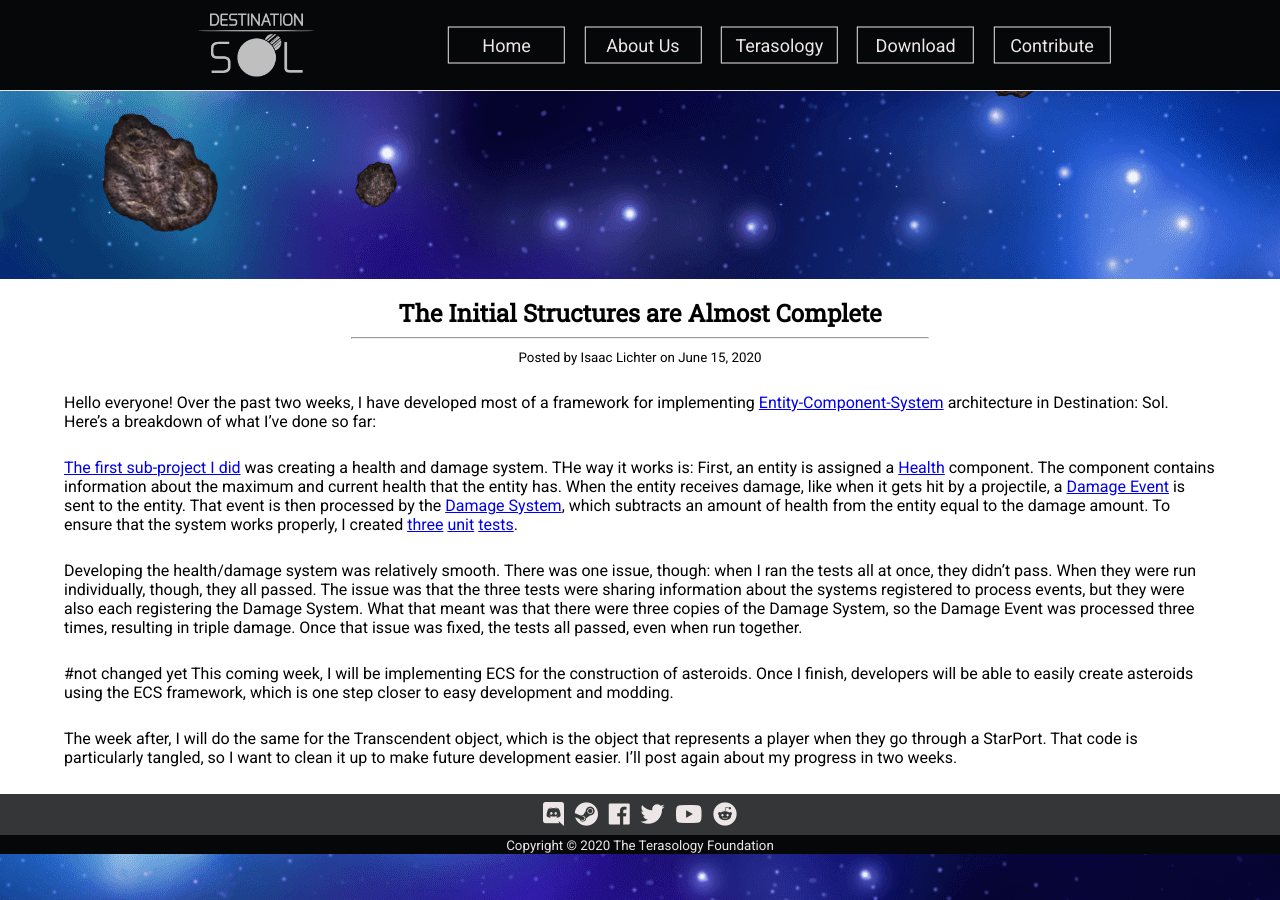
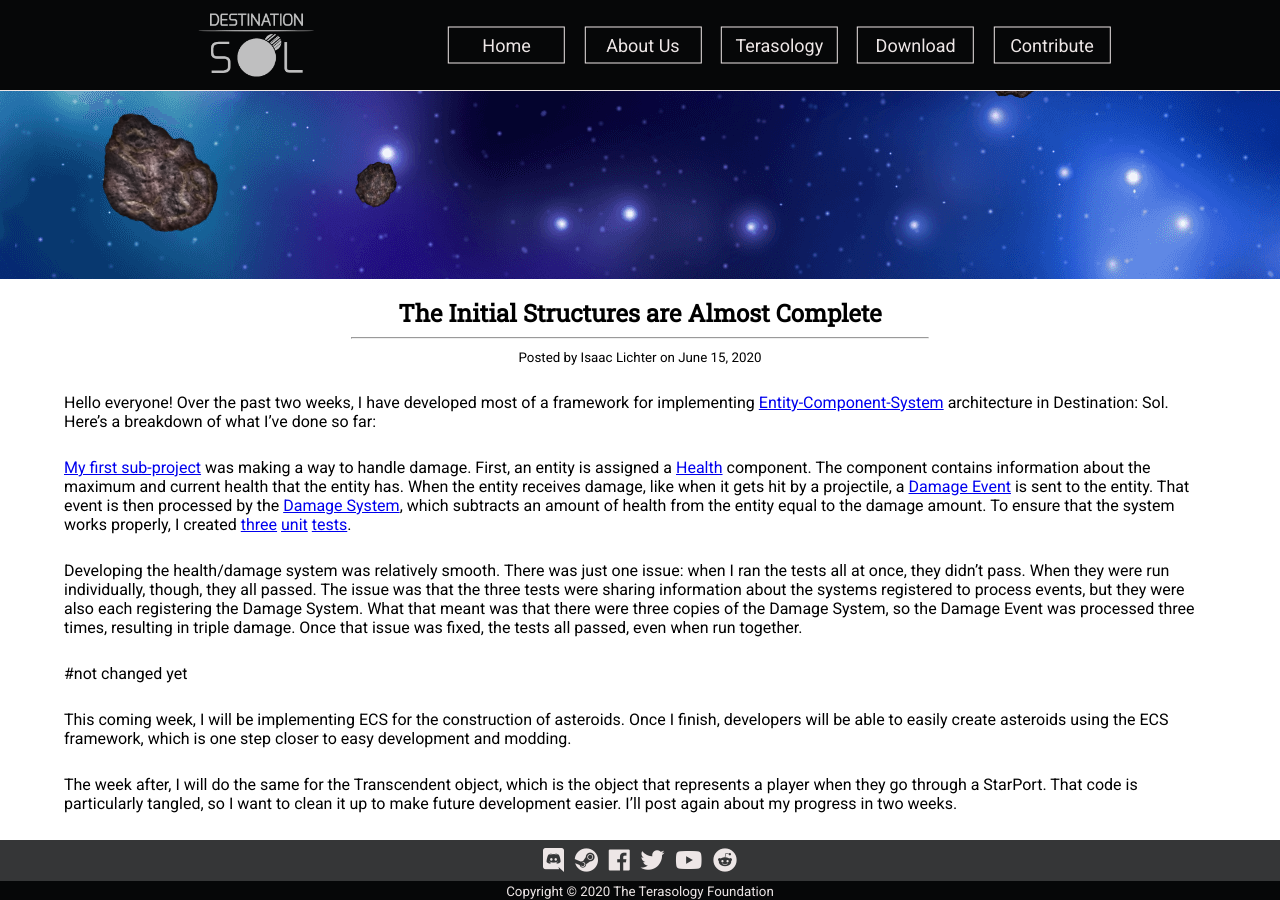
Before and after one commit to DestinationSol/DestinationSol.github.io, a Jekyll site: the page built from _posts/2020-06-15-core-entity-structure.md, in a window 1280 px wide and 900 px high, scrolled down 396 px. Built offline with Jekyll 4.4.1, drawn with Linux system fonts in a browser that asks for light colours; nearby versions of some CDN libraries.

Commit message:
minor edits

```diff
--- a/_posts/2020-06-15-core-entity-structure.md
+++ b/_posts/2020-06-15-core-entity-structure.md
@@ -9,12 +9,14 @@ parallax: true
 
 Hello everyone! Over the past two weeks, I have developed most of a framework for implementing [Entity-Component-System](https://github.com/MovingBlocks/Terasology/wiki/Entity-System-Architecture) architecture in Destination: Sol. Here's a breakdown of what I've done so far:
 
-[The first sub-project I did](https://github.com/MovingBlocks/DestinationSol/pull/515/files) was creating a health and damage system. THe way it works is: First, an entity is assigned a [Health](https://github.com/IsaacLic/DestinationSol/blob/ecsImplementation/engine/src/main/java/org/destinationsol/components/Health.java) component. The component contains information about the maximum and current health that the entity has. When the entity receives damage, like when it gets hit by a projectile, a [Damage Event](https://github.com/IsaacLic/DestinationSol/blob/ecsImplementation/engine/src/main/java/org/destinationsol/events/DamageEvent.java) is sent to the entity. That event is then processed by the [Damage System](https://github.com/IsaacLic/DestinationSol/blob/ecsImplementation/engine/src/main/java/org/destinationsol/systems/DamageSystem.java), which subtracts an amount of health from the entity equal to the damage amount. To ensure that the system works properly, I created [three](https://github.com/IsaacLic/DestinationSol/blob/ecsImplementation/engine/src/test/java/org/destinationsol/systems/DamageSystemTests/OnDamageTest.java) [unit](https://github.com/IsaacLic/DestinationSol/blob/ecsImplementation/engine/src/test/java/org/destinationsol/systems/DamageSystemTests/NonNegativeHealthTest.java) [tests](https://github.com/IsaacLic/DestinationSol/blob/ecsImplementation/engine/src/test/java/org/destinationsol/systems/DamageSystemTests/NonNegativeDamageTest.java).
+[My first sub-project](https://github.com/MovingBlocks/DestinationSol/pull/515/files) was making a way to handle damage. First, an entity is assigned a [Health](https://github.com/IsaacLic/DestinationSol/blob/ecsImplementation/engine/src/main/java/org/destinationsol/components/Health.java) component. The component contains information about the maximum and current health that the entity has. When the entity receives damage, like when it gets hit by a projectile, a [Damage Event](https://github.com/IsaacLic/DestinationSol/blob/ecsImplementation/engine/src/main/java/org/destinationsol/events/DamageEvent.java) is sent to the entity. That event is then processed by the [Damage System](https://github.com/IsaacLic/DestinationSol/blob/ecsImplementation/engine/src/main/java/org/destinationsol/systems/DamageSystem.java), which subtracts an amount of health from the entity equal to the damage amount. To ensure that the system works properly, I created [three](https://github.com/IsaacLic/DestinationSol/blob/ecsImplementation/engine/src/test/java/org/destinationsol/systems/DamageSystemTests/OnDamageTest.java) [unit](https://github.com/IsaacLic/DestinationSol/blob/ecsImplementation/engine/src/test/java/org/destinationsol/systems/DamageSystemTests/NonNegativeHealthTest.java) [tests](https://github.com/IsaacLic/DestinationSol/blob/ecsImplementation/engine/src/test/java/org/destinationsol/systems/DamageSystemTests/NonNegativeDamageTest.java).
 
-Developing the health/damage system was relatively smooth. There was one issue, though: when I ran the tests all at once, they didn't pass. When they were run individually, though, they all passed. The issue was that the three tests were sharing information about the systems registered to process events, but they were also each registering the Damage System. What that meant was that there were three copies of the Damage System, so the Damage Event was processed three times, resulting in triple damage. Once that issue was fixed, the tests all passed, even when run together.
+Developing the health/damage system was relatively smooth. There was just one issue: when I ran the tests all at once, they didn't pass. When they were run individually, though, they all passed. The issue was that the three tests were sharing information about the systems registered to process events, but they were also each registering the Damage System. What that meant was that there were three copies of the Damage System, so the Damage Event was processed three times, resulting in triple damage. Once that issue was fixed, the tests all passed, even when run together.
+
 
 
 #not changed yet
+
 This coming week, I will be implementing ECS for the construction of asteroids. Once I finish, developers will be able to easily create asteroids using the ECS framework, which is one step closer to easy development and modding.
 
 The week after, I will do the same for the Transcendent object, which is the object that represents a player when they go through a StarPort. That code is particularly tangled, so I want to clean it up to make future development easier. I'll post again about my progress in two weeks.
```
